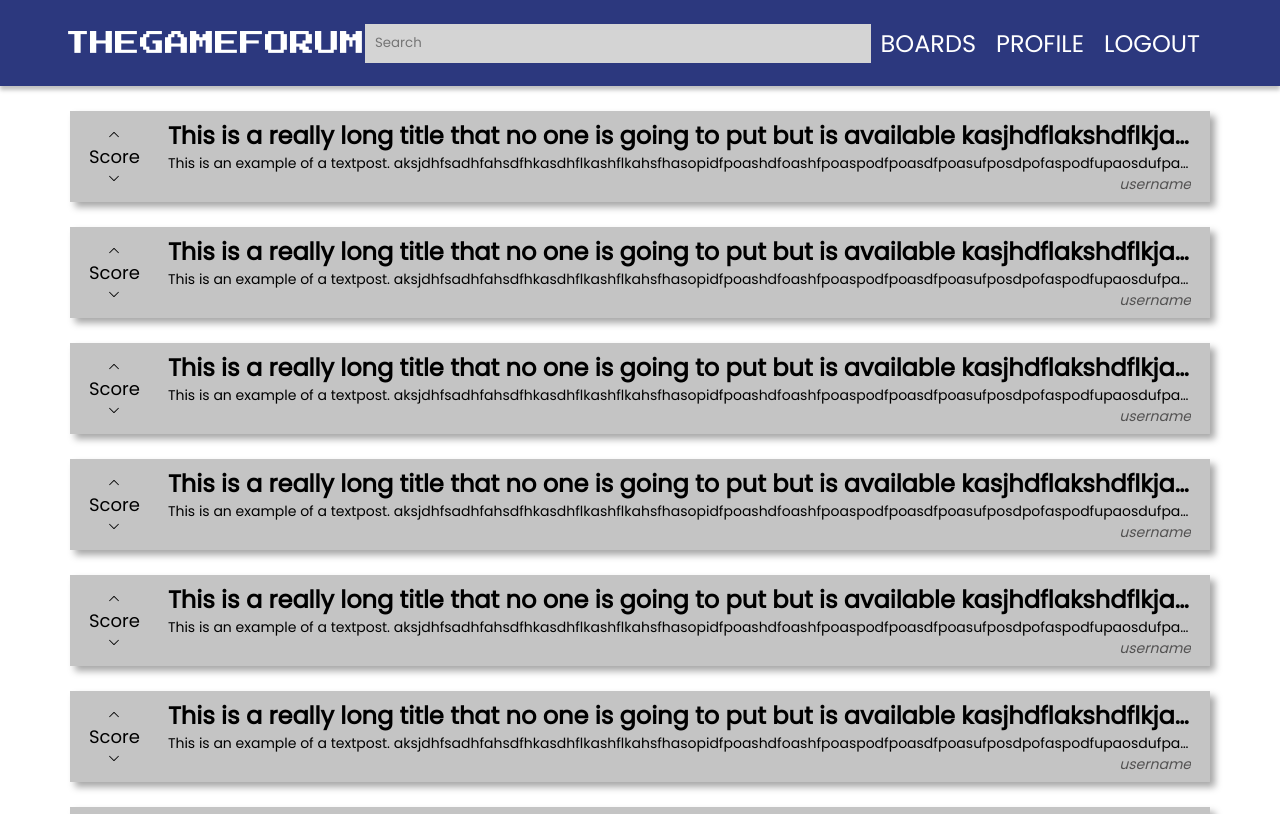
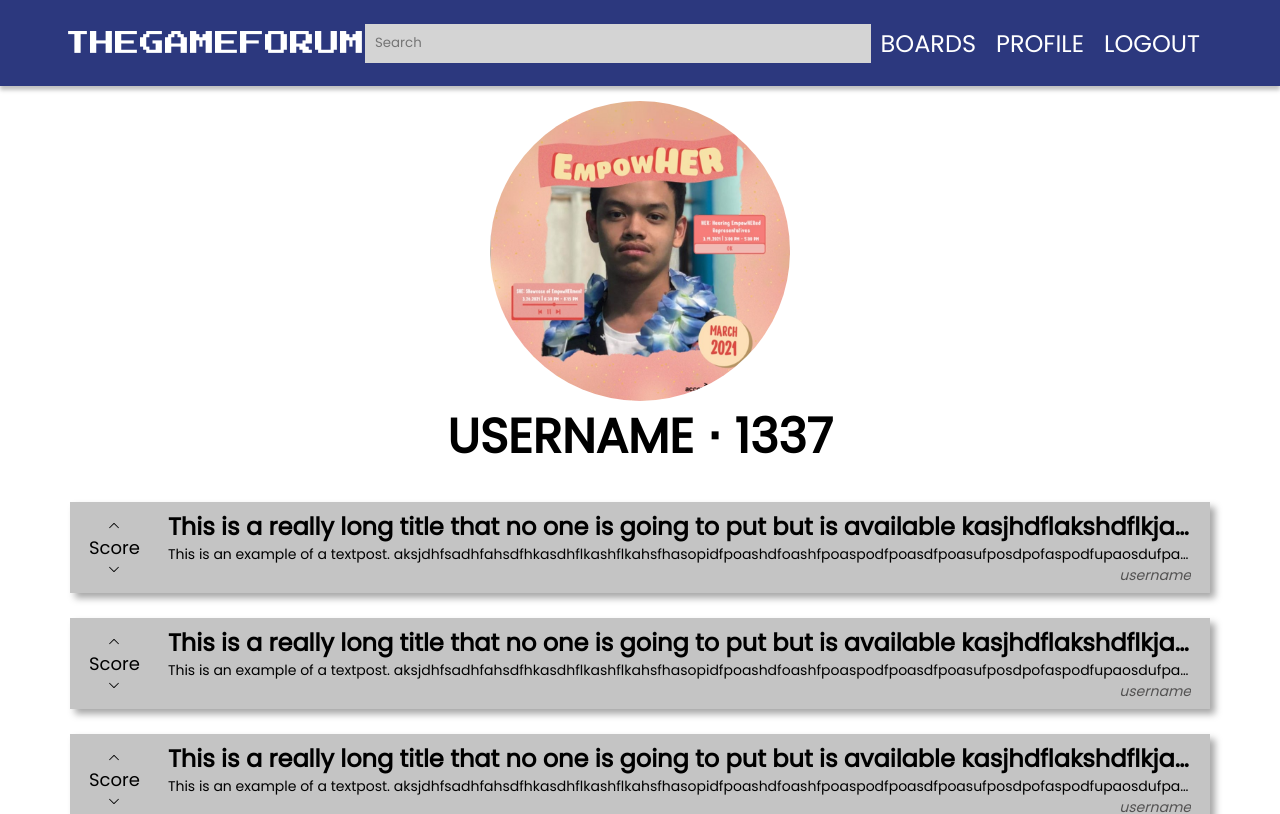
Before and after one commit to miguelflores-0906/phase-2-big-bois, a React (Create React App) app: page / in a window 1280 px wide. Shown: the top 814 px of the page. Built offline with nearby package versions, Linux system fonts and the light colour scheme.

Commit message:
profile changed

```diff
--- a/package.json
+++ b/package.json
@@ -8,6 +8,7 @@
     "@testing-library/user-event": "^12.8.3",
     "react": "^17.0.2",
     "react-dom": "^17.0.2",
+    "react-dropdown": "^1.9.2",
     "react-icons": "^4.2.0",
     "react-scripts": "4.0.3",
     "web-vitals": "^1.1.1"
--- a/src/App.js
+++ b/src/App.js
@@ -2,11 +2,12 @@
 import './index.css';
 import Navbar from './components/Navbar'
 import Post from './components/Post'
-
+import Profile from './components/Profile'
 function App() {
   return (
     <div>
       <Navbar />
+      <Profile />
       <Post />
       <Post />
       <Post />
--- a/src/components/Navbtn.js
+++ b/src/components/Navbtn.js
@@ -1,10 +1,13 @@
 import React from 'react'
+import Dropdown from 'react-dropdown';
+import 'react-dropdown/style.css';
+import { useState } from 'react'
 
 const Navbtn = () => {
     return (
         <div className="navbutt">
             <div className="btndiv">
-                <a>BOARDS</a>
+                <button>BOARDS</button>
             </div>
 
             <div className="btndiv">
--- /dev/null
+++ b/src/components/Profile.js
@@ -0,0 +1,24 @@
+import React from 'react'
+import './components.css'
+import ProfilePicture from '../graphics/profpic.jpg';
+const profPic = () => {
+    return
+}
+const Profile = () => {
+
+    return (
+        <div className='profile'>
+            <div className = 'profPic'>
+                <img id = "profpic" src={ProfilePicture}/>
+            </div>
+
+            <div className = 'userName'>
+                {/* TODO: Make this adjust to real Username */}
+                USERNAME ⋅ 1337
+            </div>
+        </div>
+
+    )
+}
+
+export default Profile
--- a/src/components/components.css
+++ b/src/components/components.css
@@ -104,6 +104,22 @@
     text-align: center;
 }
 
+.navbutt button{
+    color: white;
+    max-width: 136px;
+    max-height: 70px;
+    display: flex;
+    justify-content: space-between;
+    font-size: 24px;
+    cursor: pointer;
+    text-align: center;
+    padding: 0;
+    border: none;
+    background: none;
+
+}
+
+
 .btndiv:hover {
     background-color: #36469e;
 }
@@ -113,6 +129,36 @@
     margin: 10px;
 }
 
+#profpic{
+    margin-top: 15px;
+    margin-left: auto;
+    margin-right: auto;
+    border-radius: 50%;
+    width: 300px;
+    height: 300px;
+    display: flex;
+    justify-content: space-between;
+}
+
+.userName{
+    margin-left:auto;
+    margin-right:auto;
+    text-align: center;
+    height: 76px;
+
+    font-family: Poppins;
+    font-style: normal;
+    font-weight: 600;
+    font-size: 48px;
+    line-height: 72px;
+    align-items: center;
+
+    color: #000000;
+
+    justify-content: space-between;
+
+}
+
 ::-webkit-scrollbar {
     display: none;
 }
```
Also changed, not shown: src/graphics/profpic.jpg (added), 1 other file (tests, documents, lock files or other folders).
